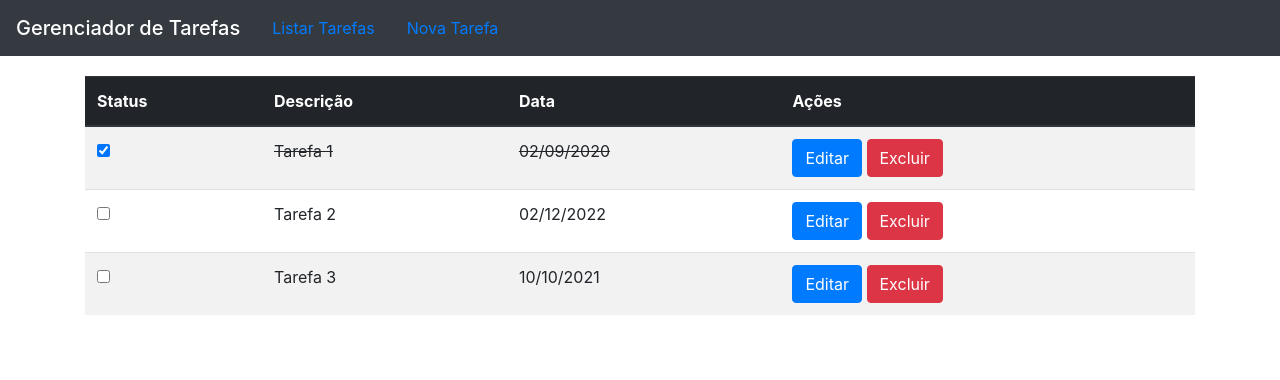
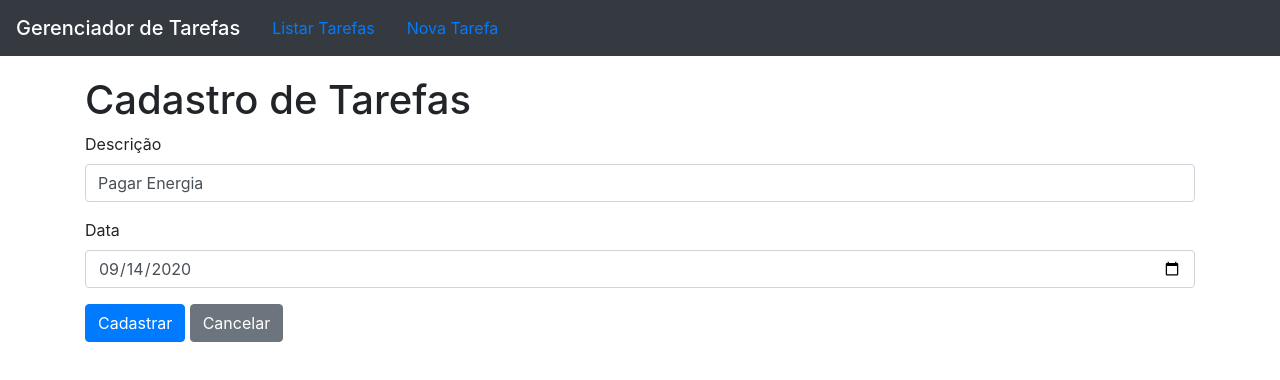
Before and after one commit to jopaulo666/gerenciador-tarefas-frontend, a React (Create React App) app: page /form/1 in a window 1280 px wide. Shown: the top 380 px of the page. Built offline with nearby package versions, Linux system fonts and the light colour scheme.

Commit message:
Editando uma tarefa já cadastrada

```diff
--- a/src/App.js
+++ b/src/App.js
@@ -17,6 +17,7 @@
           <div className="container" style={{marginTop: 20}}>
             <Switch>
               <Route exact path="/form" component={TaskForm} />
+              <Route exact path="/form/:id" component={TaskForm} />
               <Route path="/" component={TaskListTable} />
             </Switch>
           </div>
--- a/src/api/TaskService.js
+++ b/src/api/TaskService.js
@@ -1,14 +1,18 @@
 class TaskService{
     constructor(){
         this.tasks = [
-            {id: 1, description: "Tarefa 1", whenToDo: "02/09/2020", done: true},
-            {id: 2, description: "Tarefa 2", whenToDo: "02/12/2022", done: false},
-            {id: 3, description: "Tarefa 3", whenToDo: "10/10/2021", done: false}
+            {id: 1, description: "Pagar Energia", whenToDo: "2020-09-14", done: true},
+            {id: 2, description: "Dar banho no algodão", whenToDo: "2020-09-15", done: false},
+            {id: 3, description: "Aniversário da prima", whenToDo: "2020-09-16", done: false}
         ]
     }
 
     list(){
         return this.tasks;
+    }
+
+    load(id) {
+        return this.tasks.filter(t => t.id === id)[0];
     }
 
     delete(id){
@@ -17,7 +21,7 @@
 
     save(task){
         if (task.id !== 0) {
-            this.tasks.map(t => task.id !== t.id ? t : task);
+            this.tasks = this.tasks.map(t => task.id !== t.id ? t : task);
         } else {
             const taskId = Math.max(...this.tasks.map(t => t.id)) + 1;
             task.id = taskId;
--- a/src/components/TaskForm.js
+++ b/src/components/TaskForm.js
@@ -18,6 +18,15 @@
         this.onSubmitHandler = this.onSubmitHandler.bind(this);
         this.onInputChangeHandler = this.onInputChangeHandler.bind(this);
     }
+
+    componentDidMount() {
+        const editId = this.props.match.params.id;
+        if (editId) {
+            const task = TaskService.load(~~editId);
+            this.setState({task: task});
+        }
+    }
+
 
     onSubmitHandler(event) {
         event.preventDefault();
@@ -46,6 +55,7 @@
                         <input type="text"
                             className="form-control"
                             name="description"
+                            value={this.state.task.description}
                             placeholder="Descrição da tarefa"
                             onChange={this.onInputChangeHandler}/>
                     </div>
@@ -54,6 +64,7 @@
                         <input type="date"
                             className="form-control"
                             name="whenToDo"
+                            value={this.state.task.whenToDo}
                             placeholder="Data da tarefa"
                             onChange={this.onInputChangeHandler}/>
                     </div>
--- a/src/components/TaskListTable.js
+++ b/src/components/TaskListTable.js
@@ -2,17 +2,20 @@
 import TaskService from '../api/TaskService';
 import { ToastContainer, toast } from 'react-toastify';
 import "react-toastify/dist/ReactToastify.css";
+import { Redirect } from 'react-router-dom';
 
 class TaskListTable extends Component {
     constructor(props) {
         super(props);
 
         this.state = {
-            tasks: []
+            tasks: [],
+            editId: 0
         }
 
         this.onDeleteHandler = this.onDeleteHandler.bind(this);
         this.onStatusChangeHandler = this.onStatusChangeHandler.bind(this);
+        this.onEditHandler = this.onEditHandler.bind(this);
     }
 
     componentDidMount() {
@@ -31,6 +34,10 @@
         };
     }
 
+    onEditHandler(id) {
+        this.setState({editId: id});
+    }
+
     onStatusChangeHandler(task) {
         task.done = !task.done;
         TaskService.save(task);
@@ -38,6 +45,10 @@
     }
 
     render() {
+        if (this.state.editId > 0) {
+            return <Redirect to={`/form/${this.state.editId}`} />
+        }
+
         return (
             <>
                 <table className="table table-striped">
@@ -46,6 +57,7 @@
                         <TableBody
                             tasks={this.state.tasks}
                             onDelete={this.onDeleteHandler}
+                            onEdit={this.onEditHandler}
                             onStatusChange={this.onStatusChangeHandler}/>
                         :
                         <EmptyTableBody />
@@ -89,7 +101,8 @@
                             type="button"
                             className="btn btn-primary"
                             value="Editar"
-                            title="Editar"/>
+                            title="Editar"
+                            onClick={() => props.onEdit(task.id)}/>
                         &nbsp;
                         <input
                             type="button"
```
